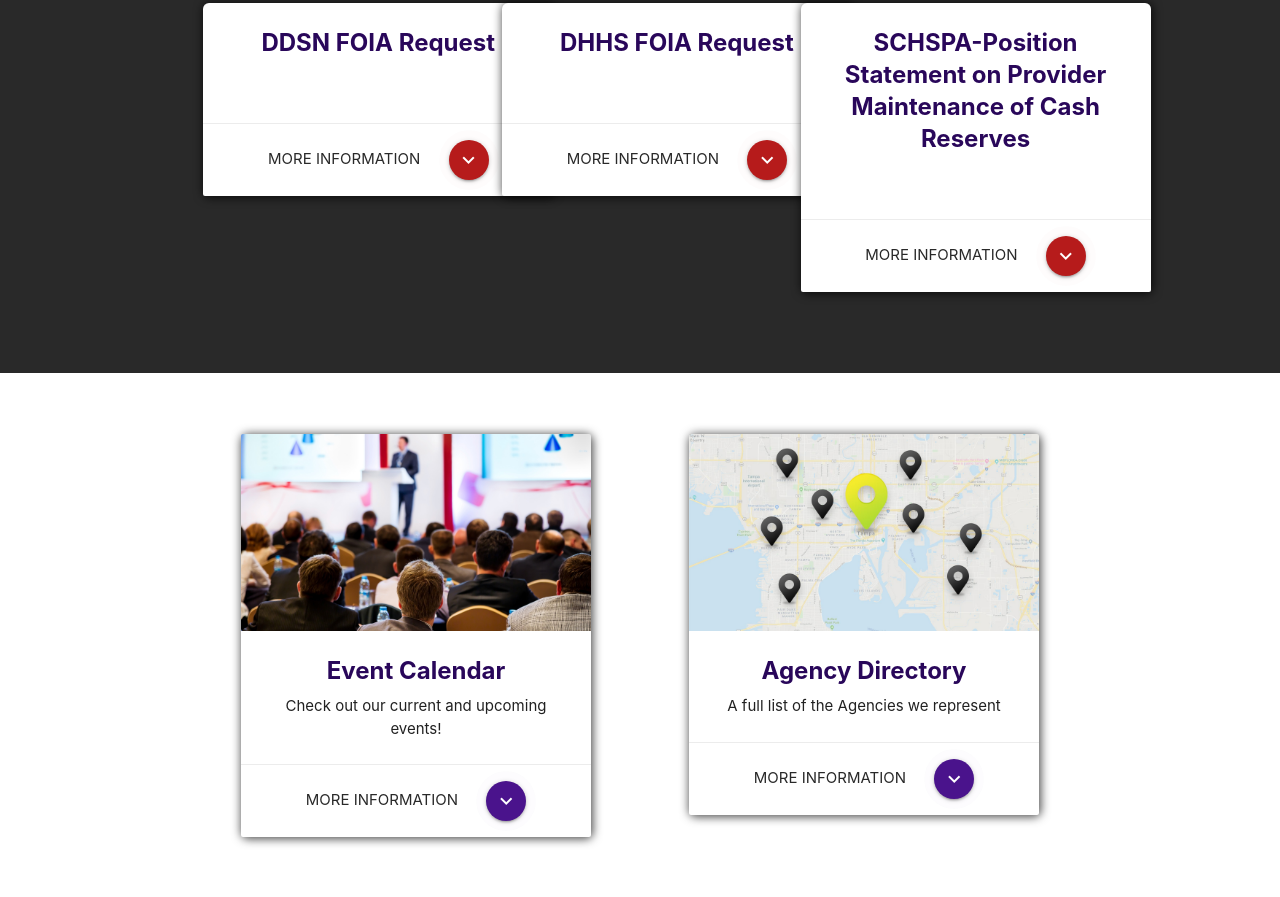
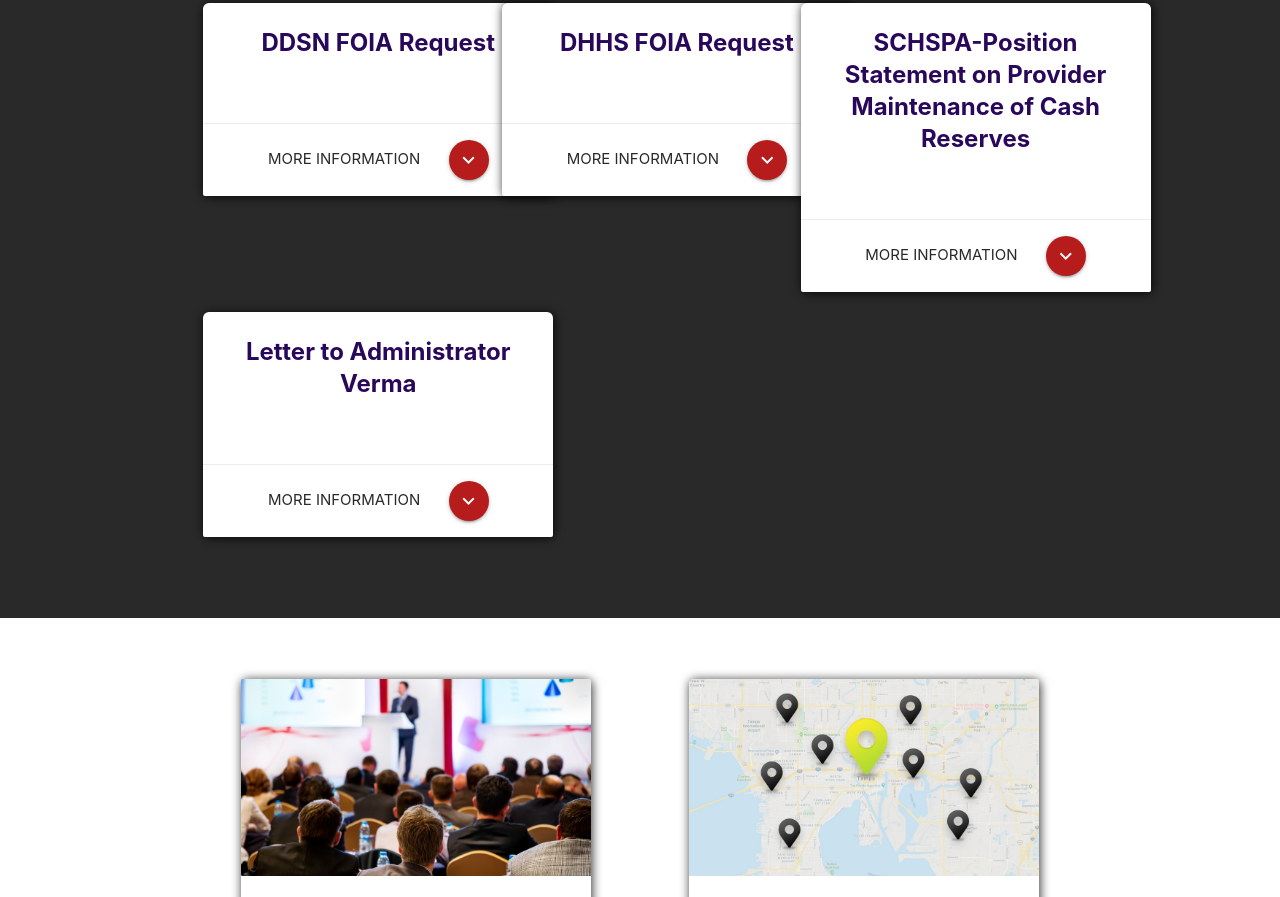
Before and after one commit to muttons/schspa, a website built with Parcel: page index.html in a window 1280 px wide. Shown: the part 1629-2526 px from the top of the page. Built offline with nearby package versions, Linux system fonts and the light colour scheme; files whose address does not match are found by name.

Commit message:
added letta to verma

```diff
--- a/index.html
+++ b/index.html
@@ -245,6 +245,25 @@
 
 
      </div>
+
+       <!-- Card 10 -->
+       <div class="col s12 m4">
+        <div class="card hoverable">
+
+       <div class="card-content">
+         <span class="card-title center">Letter to Administrator Verma<br><br></span>
+
+       </div>
+       <div class="card-action center">
+         <a href="/uploads/Letter-to-Administrator-Verma.pdf" class="a-darken">More Information</a>
+         <a href="/uploads/Letter-to-Administrator-Verma.pdf" class="btn-floating red darken-4 pulse">
+           <i class="material-icons">expand_more</i>
+         </a>
+       </div>
+       </div>
+
+
+     </div>
 </section>
 
   <!-- Card Section -->
--- a/sw.js
+++ b/sw.js
@@ -1,5 +1,5 @@
-const staticCacheName = 'site-static-v16.11';
-const dynamicCacheName = 'site-dynamic-v16.11';
+const staticCacheName = 'site-static-v16.12';
+const dynamicCacheName = 'site-dynamic-v16.12';
 const assets = [
   '',
   '/index.html',
```
